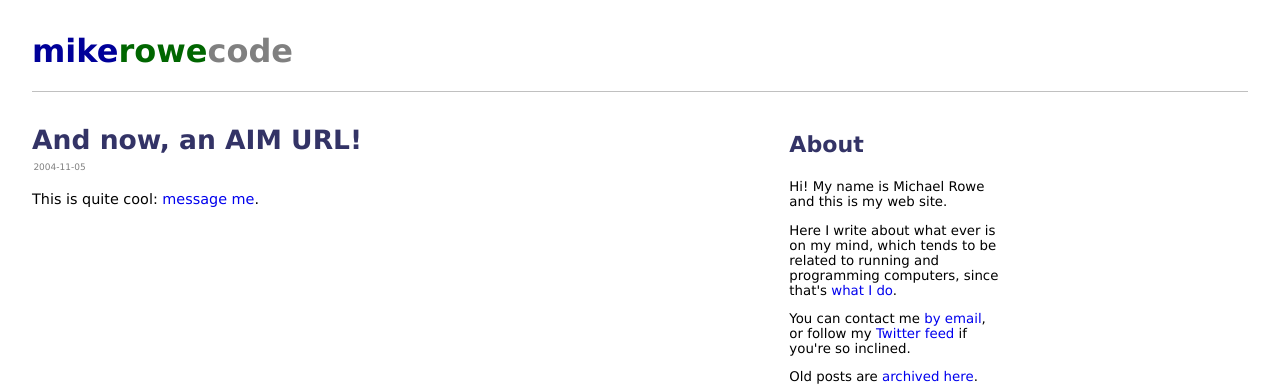
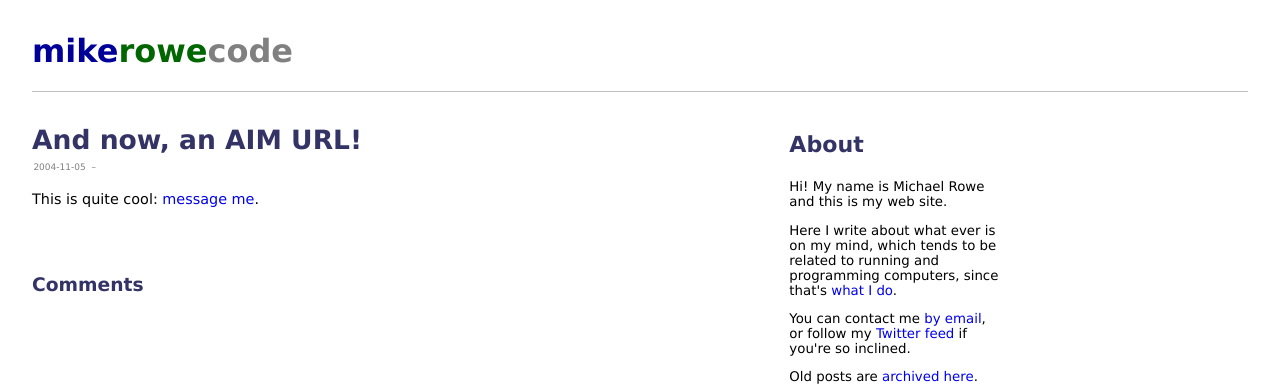
Before and after one commit to mrowe/mikerowecode.com, a Jekyll site: the page built from _posts/2004-11-05-aim_url.md, in a window 1280 px wide. Shown: the top 386 px of the page. Built offline with Jekyll 4.4.1, drawn with Linux system fonts in a browser that asks for light colours; Markdown is read by kramdown in place of the engine named in the settings; comment, search, counter and statistics services are not loaded.

Commit message:
Introduce Disqus comment support.

```diff
--- /dev/null
+++ b/_includes/disqus.html
@@ -0,0 +1,10 @@
+<div id="disqus_thread"></div>
+<script type="text/javascript">
+  (function() {
+   var dsq = document.createElement('script'); dsq.type = 'text/javascript'; dsq.async = true;
+   dsq.src = 'http://mikerowecode.disqus.com/embed.js';
+   (document.getElementsByTagName('head')[0] || document.getElementsByTagName('body')[0]).appendChild(dsq);
+  })();
+</script>
+<noscript>Please enable JavaScript to view the <a href="http://disqus.com/?ref_noscript=mikerowecode">comments powered by Disqus.</a></noscript>
+<!-- <a href="http://disqus.com" class="dsq-brlink">blog comments powered by <span class="logo-disqus">Disqus</span></a> -->
--- /dev/null
+++ b/_includes/disqus.js
@@ -0,0 +1,6 @@
+var disqus_shortname = 'mikerowecode';
+(function () {
+  var s = document.createElement('script'); s.async = true;
+  s.src = 'http://disqus.com/forums/mikerowecode/count.js';
+  (document.getElementsByTagName('HEAD')[0] || document.getElementsByTagName('BODY')[0]).appendChild(s);
+}());
--- a/_layouts/default.html
+++ b/_layouts/default.html
@@ -84,6 +84,7 @@
   </p>
 </div>
 
+<script type="text/javascript">{% include disqus.js %}</script>
 <script type="text/javascript">{% include google_analytics.js %}</script>
 
 </body>
--- a/_layouts/post.html
+++ b/_layouts/post.html
@@ -3,7 +3,7 @@ layout: default
 ---
 <h2><a href="">{{ page.title }}</a></h2>
 <div class="byline">
-  <p>{{ page.date | date:"%Y-%m-%d" }}</p>
+  <p>{{ page.date | date:"%Y-%m-%d" }}&nbsp; &ndash; &nbsp;<a href="#disqus_thread"></a></p>
 </div>
 <div class="story">
   {{ content }}
@@ -33,3 +33,11 @@ Hide this until we can style it nicely...
 </div>
 
 {% endcomment %}
+
+<div class="comments-section">
+  <h3 id="comments">Comments</h3>
+  <script type="text/javascript">
+    var disqus_identifier = "{{ page.url }}";
+  </script>
+  {% include disqus.html %}
+</div>
--- a/css/style.css
+++ b/css/style.css
@@ -105,7 +105,9 @@ fieldset {
   padding-left: 0.14em;
 }
 .byline p { margin-top: 0px; }
-
+.byline a, .byline a:link, .byline a:visited {
+  color: gray;
+}
 .story p { margin-bottom: 1.4em; }
 .story { margin-bottom: 4em; }
 
--- a/index.html
+++ b/index.html
@@ -5,7 +5,7 @@ title: mikerowecode
 {% for post in site.posts | limit:12 %}
 <h2><a href="{{ post.url }}">{{ post.title }}</a></h2>
 <div class="byline">
-  <p>{{ post.date | date:"%Y-%m-%d" }}</p>
+  <p>{{ post.date | date:"%Y-%m-%d" }}&nbsp; &ndash; &nbsp;<a href="{{ post.url }}#disqus_thread"></a></p>
 </div>
 <div class="story">
   {{ post.content }}
```
Also changed, not shown: blank.html (added).
